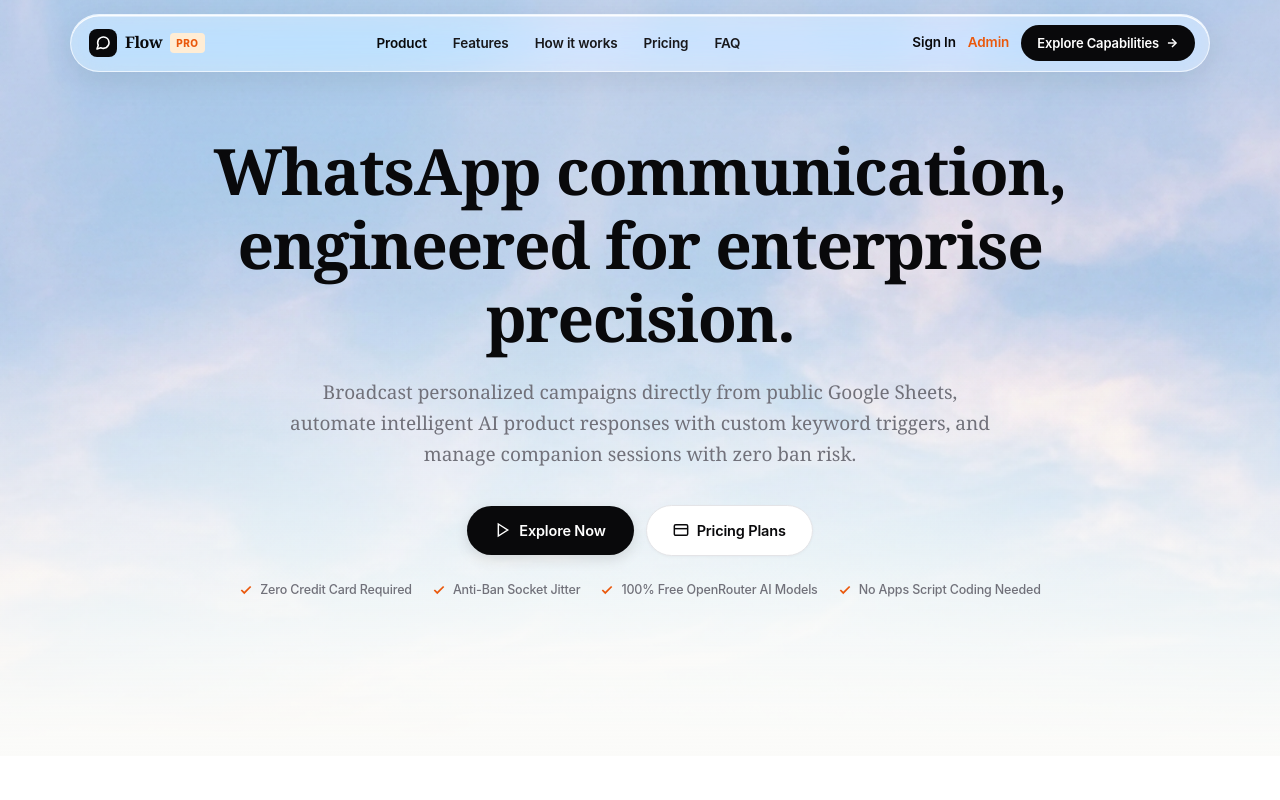
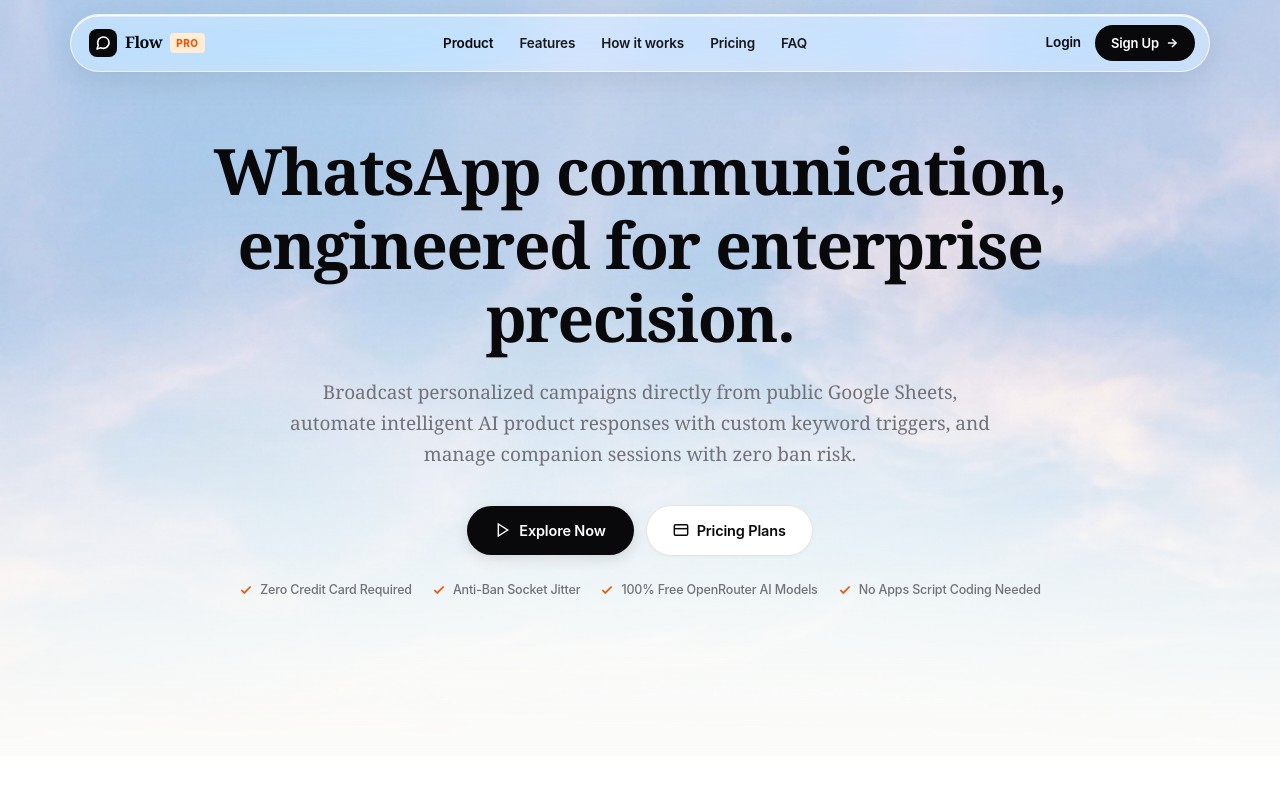
Before and after one commit to zabbrotechnologies/automation-whatsapp, a website: page public/index.html in a window 1280 px wide. Shown: the top 800 px of the page. Drawn offline with Linux system fonts and the light colour scheme; a web font is replaced by a local one.

Commit message:
feat(ui): update navbar actions to login and sign up buttons

```diff
--- a/public/index.html
+++ b/public/index.html
@@ -35,15 +35,11 @@
         <li><a href="#faq" class="nav-link">FAQ</a></li>
       </ul>
 
-      <!-- Right Action Items -->
+      <!-- Right Action Items: Login / Sign Up -->
       <div class="nav-actions">
-
-        <a href="/login.html" id="navSignInLink" class="nav-link" style="font-weight: 600; color: var(--text-dark);">Sign In</a>
-        <a href="/dashboard.html" id="navDashboardLink" class="nav-link" style="display: none; font-weight: 600; color: var(--accent-orange);">Dashboard</a>
-        <a href="/admin.html" id="navAdminLink" class="nav-link" style="font-weight: 600; color: var(--accent-orange);">Admin</a>
-
-        <a href="#features" class="btn-nav-primary">
-          <span>Explore Capabilities</span>
+        <a href="/login.html" id="navLoginLink" class="nav-link" style="font-weight: 600; color: var(--text-dark); margin-right: 2px;">Login</a>
+        <a href="/login.html?tab=register" id="navSignUpBtn" class="btn-nav-primary">
+          <span>Sign Up</span>
           <svg width="14" height="14" viewBox="0 0 24 24" fill="none" stroke="currentColor" stroke-width="2.5">
             <line x1="5" y1="12" x2="19" y2="12"></line>
             <polyline points="12 5 19 12 12 19"></polyline>
```
Also changed, not shown: public/login.html (+10 -4 lines).
